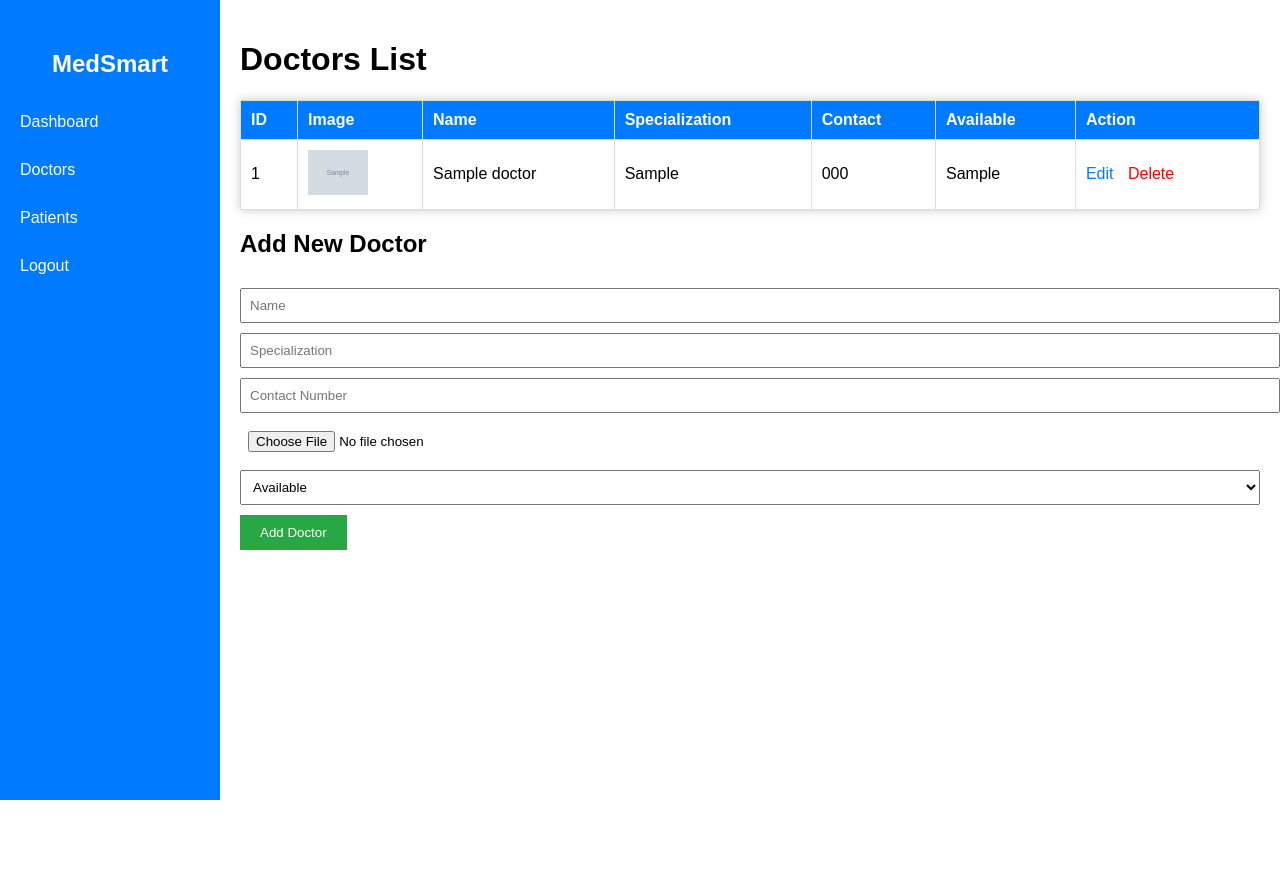
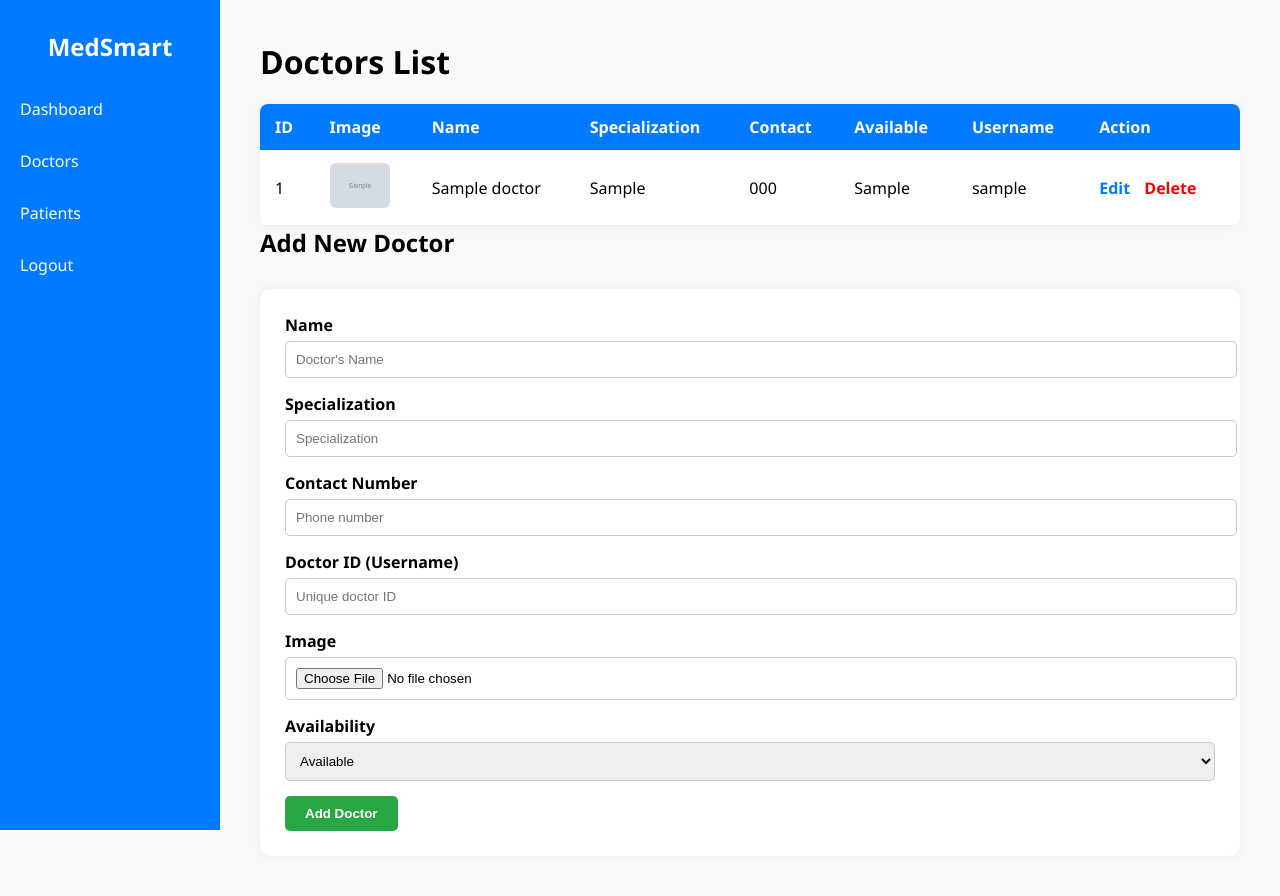
Before and after one commit to Saurab2004/Med-Smart-ABS, a PHP site: page /doctors.php in a window 1280 px wide. Before the commit the page ends 800 px from the top, so only its background shows below. Run offline with PHP 8.4, Linux system fonts and the light colour scheme; the visitor is signed in with stand-in values (Sample User, id 1); tables that the repository leaves empty or names only in its code hold one stand-in row (values such as "Sample post"); grey boxes marked "Sample" are stand-in pictures.

Commit message:
Second Commit

```diff
--- a/admin/doctors.php
+++ b/admin/doctors.php
@@ -10,22 +10,33 @@
     die("Connection failed: " . $conn->connect_error);
 }
 
+// Set image folder relative to this PHP script
+$target_dir = "doctorsimages/";
+
 // Add Doctor
 if ($_SERVER['REQUEST_METHOD'] === 'POST' && isset($_POST['add_doctor'])) {
     $name = $_POST['name'];
     $specialization = $_POST['specialization'];
     $contact = $_POST['contact'];
     $available = $_POST['available'];
+    $username = $_POST['username'];
     $image_path = '';
 
     if (!empty($_FILES['image']['name'])) {
-        $target_dir = "adminimage/";
-        $image_path = $target_dir . basename($_FILES['image']['name']);
-        move_uploaded_file($_FILES['image']['tmp_name'], $image_path);
+        if (!is_dir($target_dir)) {
+            mkdir($target_dir, 0755, true);
         }
 
-    $stmt = $conn->prepare("INSERT INTO doctors (name, specialization, contact_number, image_path, available) VALUES (?, ?, ?, ?, ?)");
-    $stmt->bind_param("sssss", $name, $specialization, $contact, $image_path, $available);
+        $image_name = uniqid() . '_' . basename($_FILES['image']['name']);
+        $image_path = $target_dir . $image_name;
+
+        if (!move_uploaded_file($_FILES['image']['tmp_name'], $image_path)) {
+            die("Error uploading image.");
+        }
+    }
+
+    $stmt = $conn->prepare("INSERT INTO doctors (name, specialization, contact_number, image_path, available, username) VALUES (?, ?, ?, ?, ?, ?)");
+    $stmt->bind_param("ssssss", $name, $specialization, $contact, $image_path, $available, $username);
     $stmt->execute();
     $stmt->close();
     header("Location: doctors.php");
@@ -35,6 +46,13 @@
 // Delete Doctor
 if (isset($_GET['delete'])) {
     $id = intval($_GET['delete']);
+    // Optional: delete old image file
+    $res = $conn->query("SELECT image_path FROM doctors WHERE id = $id");
+    if ($res && $row = $res->fetch_assoc()) {
+        if (!empty($row['image_path']) && file_exists($row['image_path'])) {
+            unlink($row['image_path']);
+        }
+    }
     $conn->query("DELETE FROM doctors WHERE id = $id");
     header("Location: doctors.php");
     exit;
@@ -47,16 +65,29 @@
     $specialization = $_POST['specialization'];
     $contact = $_POST['contact'];
     $available = $_POST['available'];
+    $username = $_POST['username'];
     $image_path = $_POST['current_image'];
 
     if (!empty($_FILES['image']['name'])) {
-        $target_dir = "adminimage/";
-        $image_path = $target_dir . basename($_FILES['image']['name']);
-        move_uploaded_file($_FILES['image']['tmp_name'], $image_path);
+        if (!is_dir($target_dir)) {
+            mkdir($target_dir, 0755, true);
         }
 
-    $stmt = $conn->prepare("UPDATE doctors SET name=?, specialization=?, contact_number=?, available=?, image_path=? WHERE id=?");
-    $stmt->bind_param("sssssi", $name, $specialization, $contact, $available, $image_path, $id);
+        // Delete old image if exists
+        if (!empty($image_path) && file_exists($image_path)) {
+            unlink($image_path);
+        }
+
+        $image_name = uniqid() . '_' . basename($_FILES['image']['name']);
+        $image_path = $target_dir . $image_name;
+
+        if (!move_uploaded_file($_FILES['image']['tmp_name'], $image_path)) {
+            die("Error uploading image.");
+        }
+    }
+
+    $stmt = $conn->prepare("UPDATE doctors SET name=?, specialization=?, contact_number=?, available=?, image_path=?, username=? WHERE id=?");
+    $stmt->bind_param("ssssssi", $name, $specialization, $contact, $available, $image_path, $username, $id);
     $stmt->execute();
     $stmt->close();
     header("Location: doctors.php");
@@ -73,7 +104,11 @@
   <meta charset="UTF-8">
   <title>Doctors - Med Smart</title>
   <style>
-    body { margin: 0; font-family: Arial, sans-serif; }
+    body {
+      margin: 0;
+      font-family: 'Segoe UI', sans-serif;
+      background: #f7f9fb;
+    }
     .container { display: flex; }
     .sidebar {
       width: 220px;
@@ -89,46 +124,85 @@
       padding: 15px 20px;
       color: white;
       text-decoration: none;
+      transition: 0.3s;
     }
     .sidebar a:hover { background: #0056b3; }
     .main-content {
       margin-left: 220px;
-      padding: 20px;
+      padding: 40px;
       width: calc(100% - 220px);
     }
     table {
       width: 100%;
       border-collapse: collapse;
       background: white;
-      box-shadow: 0 0 10px #ccc;
+      box-shadow: 0 0 10px rgba(0,0,0,0.05);
+      border-radius: 8px;
+      overflow: hidden;
     }
     th, td {
-      padding: 10px;
-      border: 1px solid #ddd;
+      padding: 12px 15px;
+      border-bottom: 1px solid #eee;
+    }
+    th {
+      background-color: #007bff;
+      color: white;
       text-align: left;
     }
-    th { background-color: #007bff; color: white; }
-    img { width: 60px; height: auto; }
-    form { margin-top: 30px; }
-    input, select {
-      padding: 8px;
-      margin-bottom: 10px;
+    img {
+      width: 60px;
+      height: auto;
+      border-radius: 6px;
+    }
+    h1, h2 {
+      margin-top: 0;
+    }
+    form {
+      margin-top: 30px;
+      background: white;
+      padding: 25px;
+      border-radius: 10px;
+      box-shadow: 0 0 10px rgba(0,0,0,0.05);
+    }
+    .form-group {
+      margin-bottom: 15px;
+    }
+    label {
+      display: block;
+      margin-bottom: 5px;
+      font-weight: 600;
+    }
+    input[type="text"], select, input[type="file"] {
       width: 100%;
+      padding: 10px;
+      border-radius: 5px;
+      border: 1px solid #ccc;
+      outline: none;
+      transition: 0.2s;
+    }
+    input[type="text"]:focus, select:focus {
+      border-color: #007bff;
     }
     input[type="submit"] {
       background-color: #28a745;
       color: white;
       border: none;
+      padding: 10px 20px;
+      border-radius: 5px;
       cursor: pointer;
-      width: auto;
-      padding: 10px 20px;
+      font-weight: 600;
     }
     .delete-link, .edit-link {
-      color: red;
       text-decoration: none;
       margin-right: 10px;
+      font-weight: 600;
     }
-    .edit-link { color: #007bff; }
+    .delete-link {
+      color: red;
+    }
+    .edit-link {
+      color: #007bff;
+    }
   </style>
 </head>
 <body>
@@ -154,6 +228,7 @@
           <th>Specialization</th>
           <th>Contact</th>
           <th>Available</th>
+          <th>Username</th>
           <th>Action</th>
         </tr>
       </thead>
@@ -170,6 +245,7 @@
           <td><?= htmlspecialchars($row['specialization']) ?></td>
           <td><?= htmlspecialchars($row['contact_number']) ?></td>
           <td><?= $row['available'] ?></td>
+          <td><?= htmlspecialchars($row['username']) ?></td>
           <td>
             <a class="edit-link" href="?edit=<?= $row['id'] ?>">Edit</a>
             <a class="delete-link" href="?delete=<?= $row['id'] ?>" onclick="return confirm('Delete this doctor?')">Delete</a>
@@ -188,27 +264,80 @@
     ?>
       <form method="POST" enctype="multipart/form-data">
         <input type="hidden" name="doctor_id" value="<?= $edit['id'] ?>">
+
+        <div class="form-group">
+          <label>Name</label>
           <input type="text" name="name" value="<?= htmlspecialchars($edit['name']) ?>" required>
+        </div>
+
+        <div class="form-group">
+          <label>Specialization</label>
           <input type="text" name="specialization" value="<?= htmlspecialchars($edit['specialization']) ?>" required>
+        </div>
+
+        <div class="form-group">
+          <label>Contact Number</label>
           <input type="text" name="contact" value="<?= htmlspecialchars($edit['contact_number']) ?>">
+        </div>
+
+        <div class="form-group">
+          <label>Doctor ID (Username)</label>
+          <input type="text" name="username" value="<?= htmlspecialchars($edit['username']) ?>" required>
+        </div>
+
         <input type="hidden" name="current_image" value="<?= $edit['image_path'] ?>">
+
+        <div class="form-group">
+          <label>Image</label>
           <input type="file" name="image">
+        </div>
+
+        <div class="form-group">
+          <label>Availability</label>
           <select name="available">
             <option value="Yes" <?= $edit['available'] === 'Yes' ? 'selected' : '' ?>>Available</option>
             <option value="No" <?= $edit['available'] === 'No' ? 'selected' : '' ?>>Not Available</option>
           </select>
+        </div>
+
         <input type="submit" name="edit_doctor" value="Update Doctor">
       </form>
     <?php else: ?>
       <form method="POST" enctype="multipart/form-data">
-        <input type="text" name="name" placeholder="Name" required>
+
+        <div class="form-group">
+          <label>Name</label>
+          <input type="text" name="name" placeholder="Doctor's Name" required>
+        </div>
+
+        <div class="form-group">
+          <label>Specialization</label>
           <input type="text" name="specialization" placeholder="Specialization" required>
-        <input type="text" name="contact" placeholder="Contact Number">
+        </div>
+
+        <div class="form-group">
+          <label>Contact Number</label>
+          <input type="text" name="contact" placeholder="Phone number">
+        </div>
+
+        <div class="form-group">
+          <label>Doctor ID (Username)</label>
+          <input type="text" name="username" placeholder="Unique doctor ID" required>
+        </div>
+
+        <div class="form-group">
+          <label>Image</label>
           <input type="file" name="image">
+        </div>
+
+        <div class="form-group">
+          <label>Availability</label>
           <select name="available">
             <option value="Yes">Available</option>
             <option value="No">Not Available</option>
           </select>
+        </div>
+
         <input type="submit" name="add_doctor" value="Add Doctor">
       </form>
     <?php endif; ?>
```
Also changed, not shown: admin/adminimage/6875c135e406a_Dr.Jatka.jpeg (added), admin/doctorsimages/6875c31e3c355_Dr.Jatka.jpeg (added), admin/doctorsimages/Dr.Jatka.jpeg (added), admin/doctorsimages/Lab.webp (added), admin/doctorsimages/alisha.jpeg (added), admin/doctorsimages/malin.jpg (added), admin/doctorsimages/ne.jpg (added), admin/doctorsimages/neure.jpg (added), admin/doctorsimages/niraj.jpg (added), admin/doctorsimages/saurab.jpeg (added), admin/doctorsimages/sushilg.jpg (added). Lines whose indentation alone changed are shown as unchanged.
